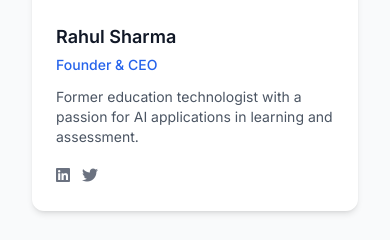
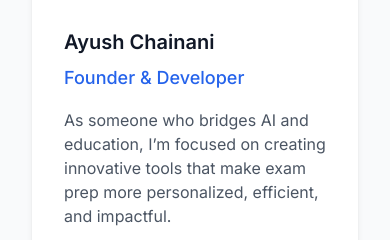
Before and after one commit to Codeayu/SmartExam, a Django app: page /about/ in a window 390 px wide. Shown: the part 2653-2893 px from the top of the page. Run offline with Django 5.2, Linux system fonts and the light colour scheme; some libraries are stand-ins or nearby versions.

Commit message:
updated the teams sections alos the links

```diff
--- a/core/templates/about.html
+++ b/core/templates/about.html
@@ -158,78 +158,26 @@
 <div class="container mx-auto px-4 mb-16">
     <h2 class="text-3xl font-bold text-gray-900 dark:text-white mb-6 text-center" data-aos="fade-up">Meet Our Team</h2>
     <p class="text-xl text-gray-700 dark:text-gray-300 mb-12 text-center max-w-3xl mx-auto" data-aos="fade-up" data-aos-delay="100">
-        Our diverse team combines expertise in artificial intelligence, education technology, and academic excellence
+        Transforming education with innovative AI technology
     </p>
 
-    <div class="grid grid-cols-1 md:grid-cols-2 lg:grid-cols-4 gap-8">
-        <!-- Team Member 1 -->
-        <div class="team-card bg-white dark:bg-gray-800 rounded-xl shadow-md overflow-hidden" data-aos="fade-up" data-aos-delay="100">
-            <div class="h-48 bg-gray-200 dark:bg-gray-700 image-container">
-                <img src="https://images.unsplash.com/photo-1560250097-0b93528c311a?ixlib=rb-4.0.3&ixid=MnwxMjA3fDB8MHxwaG90by1wYWdlfHx8fGVufDB8fHx8&auto=format&fit=crop&w=387&q=80"
+    <div class="flex justify-center">
+        <!-- Single Team Member -->
+        <div class="team-card bg-white dark:bg-gray-800 rounded-xl shadow-md overflow-hidden max-w-md" data-aos="fade-up" data-aos-delay="100">
+            <div class="h-99 bg-gray-200 dark:bg-gray-700 image-container">
+                <img src="https://ayushchainani.me/media/me.jpg"
                      alt="Team member"
                      class="w-full h-full object-cover image-zoom">
             </div>
-            <div class="p-6">
-                <h3 class="text-lg font-semibold text-gray-900 dark:text-white mb-1">Rahul Sharma</h3>
-                <p class="text-blue-600 dark:text-blue-400 text-sm font-medium mb-3">Founder & CEO</p>
-                <p class="text-gray-600 dark:text-gray-400 text-sm">Former education technologist with a passion for AI applications in learning and assessment.</p>
-                <div class="mt-4 flex space-x-3">
-                    <a href="#" class="text-gray-500 hover:text-blue-600 dark:hover:text-blue-400"><i class="fab fa-linkedin"></i></a>
-                    <a href="#" class="text-gray-500 hover:text-blue-600 dark:hover:text-blue-400"><i class="fab fa-twitter"></i></a>
-                </div>
-            </div>
-        </div>
-
-        <!-- Team Member 2 -->
-        <div class="team-card bg-white dark:bg-gray-800 rounded-xl shadow-md overflow-hidden" data-aos="fade-up" data-aos-delay="200">
-            <div class="h-48 bg-gray-200 dark:bg-gray-700 image-container">
-                <img src="https://images.unsplash.com/photo-1573496359142-b8d87734a5a2?ixlib=rb-4.0.3&ixid=MnwxMjA3fDB8MHxwaG90by1wYWdlfHx8fGVufDB8fHx8&auto=format&fit=crop&w=388&q=80"
-                     alt="Team member"
-                     class="w-full h-full object-cover image-zoom">
-            </div>
-            <div class="p-6">
-                <h3 class="text-lg font-semibold text-gray-900 dark:text-white mb-1">Priya Gupta</h3>
-                <p class="text-blue-600 dark:text-blue-400 text-sm font-medium mb-3">CTO</p>
-                <p class="text-gray-600 dark:text-gray-400 text-sm">AI researcher with expertise in natural language processing and machine learning for educational applications.</p>
-                <div class="mt-4 flex space-x-3">
-                    <a href="#" class="text-gray-500 hover:text-blue-600 dark:hover:text-blue-400"><i class="fab fa-linkedin"></i></a>
-                    <a href="#" class="text-gray-500 hover:text-blue-600 dark:hover:text-blue-400"><i class="fab fa-github"></i></a>
-                </div>
-            </div>
-        </div>
-
-        <!-- Team Member 3 -->
-        <div class="team-card bg-white dark:bg-gray-800 rounded-xl shadow-md overflow-hidden" data-aos="fade-up" data-aos-delay="300">
-            <div class="h-48 bg-gray-200 dark:bg-gray-700 image-container">
-                <img src="https://images.unsplash.com/photo-1568602471122-7832951cc4c5?ixlib=rb-4.0.3&ixid=MnwxMjA3fDB8MHxwaG90by1wYWdlfHx8fGVufDB8fHx8&auto=format&fit=crop&w=870&q=80"
-                     alt="Team member"
-                     class="w-full h-full object-cover image-zoom">
-            </div>
-            <div class="p-6">
-                <h3 class="text-lg font-semibold text-gray-900 dark:text-white mb-1">Vikram Patel</h3>
-                <p class="text-blue-600 dark:text-blue-400 text-sm font-medium mb-3">Head of Education</p>
-                <p class="text-gray-600 dark:text-gray-400 text-sm">Former university professor with deep experience in curriculum development and assessment methodologies.</p>
-                <div class="mt-4 flex space-x-3">
-                    <a href="#" class="text-gray-500 hover:text-blue-600 dark:hover:text-blue-400"><i class="fab fa-linkedin"></i></a>
-                    <a href="#" class="text-gray-500 hover:text-blue-600 dark:hover:text-blue-400"><i class="fab fa-twitter"></i></a>
-                </div>
-            </div>
-        </div>
-
-        <!-- Team Member 4 -->
-        <div class="team-card bg-white dark:bg-gray-800 rounded-xl shadow-md overflow-hidden" data-aos="fade-up" data-aos-delay="400">
-            <div class="h-48 bg-gray-200 dark:bg-gray-700 image-container">
-                <img src="https://images.unsplash.com/photo-1580489944761-15a19d654956?ixlib=rb-4.0.3&ixid=MnwxMjA3fDB8MHxwaG90by1wYWdlfHx8fGVufDB8fHx8&auto=format&fit=crop&w=461&q=80"
-                     alt="Team member"
-                     class="w-full h-full object-cover image-zoom">
-            </div>
-            <div class="p-6">
-                <h3 class="text-lg font-semibold text-gray-900 dark:text-white mb-1">Anjali Kumar</h3>
-                <p class="text-blue-600 dark:text-blue-400 text-sm font-medium mb-3">UX Design Lead</p>
-                <p class="text-gray-600 dark:text-gray-400 text-sm">Human-computer interaction specialist focused on creating intuitive educational experiences.</p>
-                <div class="mt-4 flex space-x-3">
-                    <a href="#" class="text-gray-500 hover:text-blue-600 dark:hover:text-blue-400"><i class="fab fa-linkedin"></i></a>
-                    <a href="#" class="text-gray-500 hover:text-blue-600 dark:hover:text-blue-400"><i class="fab fa-dribbble"></i></a>
+            <div class="p-8">
+                <h3 class="text-xl font-semibold text-gray-900 dark:text-white mb-2">Ayush Chainani</h3>
+                <p class="text-blue-600 dark:text-blue-400 text-lg font-medium mb-4">Founder & Developer</p>
+                <p class="text-gray-600 dark:text-gray-400">As someone who bridges AI and education, I’m focused on creating innovative tools that make exam prep more personalized, efficient, and impactful.</p>
+                <div class="mt-6 flex space-x-4">
+                    <a href="https://www.linkedin.com/in/ayushchainani/" target="_blank" class="text-gray-500 hover:text-blue-600 dark:hover:text-blue-400 transition-colors"><i class="fab fa-linkedin fa-lg"></i></a>
+                    <a href="https://github.com/Codeayu" target="_blank" class="text-gray-500 hover:text-blue-600 dark:hover:text-blue-400 transition-colors"><i class="fab fa-github fa-lg"></i></a>
+                    <a href="https://www.instagram.com/ayushh__210/" target="_blank" class="text-gray-500 hover:text-blue-600 dark:hover:text-blue-400 transition-colors"><i class="fab fa-instagram fa-lg"></i></a>
+                    <a href="https://ayushchainani.me" target="_blank" class="text-gray-500 hover:text-blue-600 dark:hover:text-blue-400 transition-colors"><i class="fas fa-globe fa-lg"></i></a>
                 </div>
             </div>
         </div>
--- a/core/templates/contact.html
+++ b/core/templates/contact.html
@@ -94,7 +94,7 @@
             </div>
             <h3 class="font-semibold text-gray-900 dark:text-white text-lg mb-2">Sales Inquiries</h3>
             <p class="text-gray-600 dark:text-gray-400 mb-4">Interested in team licenses or enterprise plans?</p>
-            <a href="mailto:codehack.infotech@gmail.com" class="text-green-600 dark:text-green-400 font-medium">salescodehack.infotech@gmail.com</a>
+            <a href="mailto:codehack.infotech@gmail.com" class="text-green-600 dark:text-green-400 font-medium">codehack.infotech@gmail.com</a>
         </div>
 
         <!-- Feedback & Suggestions -->
@@ -104,7 +104,7 @@
             </div>
             <h3 class="font-semibold text-gray-900 dark:text-white text-lg mb-2">Feedback</h3>
             <p class="text-gray-600 dark:text-gray-400 mb-4">Share your suggestions or report issues</p>
-            <a href="mailto:codehack.infotech@gmail.com" class="text-purple-600 dark:text-purple-400 font-medium">feedbackcodehack.infotech@gmail.com</a>
+            <a href="mailto:codehack.infotech@gmail.com" class="text-purple-600 dark:text-purple-400 font-medium">codehack.infotech@gmail.com</a>
         </div>
     </div>
 </div>
--- a/core/views.py
+++ b/core/views.py
@@ -3,6 +3,7 @@ from django.contrib import messages
 import os
 import sys
 import logging
+import time
 
 # Configure logging
 logging.basicConfig(level=logging.INFO)
@@ -260,24 +261,38 @@ def register(request):
         lastnm = request.POST.get('last_name')
         username = request.POST.get('username')
         password = request.POST.get('password')
-
         email = request.POST.get('email')
         dob = request.POST.get('dob')
         college = request.POST.get('college')
         address = request.POST.get('address')
         mob = request.POST.get('mob')
 
-        # check user is already exists
-        if Customuser.objects.filter(username=username).exists():
-            return render(request, 'register.html', {'error': 'Username already exists.'})
-        if Customuser.objects.filter(email=email).exists():
-            return render(request, 'register.html', {'error': 'Email already exists.'})
-        if Customuser.objects.filter(mob=mob).exists():
-            return render(request, 'register.html', {'error': 'Mobile number already exists.'})
+        # Optimize database queries - combine them into a single query with OR conditions
+        from django.db.models import Q
+        existing_user = Customuser.objects.filter(
+            Q(username=username) | Q(email=email) | Q(mob=mob)
+        ).values('username', 'email', 'mob').first()
 
-        else:
-            # Create a new user
-            user = Customuser.objects.create_user(
+        if existing_user:
+            error_message = ''
+            if existing_user.get('username') == username:
+                error_message = 'Username already exists.'
+            elif existing_user.get('email') == email:
+                error_message = 'Email already exists.'
+            elif existing_user.get('mob') == mob:
+                error_message = 'Mobile number already exists.'
+
+            return render(request, 'register.html', {'error': error_message})
+
+        # Create a new user in a try-except block to handle potential database issues
+        try:
+            # Close any existing connections before creating the user
+            from django.db import connections
+            for conn in connections.all():
+                conn.close()
+
+            # Create user without immediately saving - we'll save once to reduce DB operations
+            user = Customuser(
                 first_name=firstnm,
                 last_name=lastnm,
                 username=username,
@@ -288,57 +303,105 @@ def register(request):
                 mob=mob
             )
             user.set_password(password)  # Hash the password
-            # Save the user to the database
+            # Save the user to the database (single operation)
             user.save()
 
-            # Send welcome email
-            try:
-                from django.core.mail import send_mail
-                from django.template.loader import render_to_string
-                from django.utils.html import strip_tags
+            # Send welcome email in a background thread to not block the response
+            from threading import Thread
 
-                subject = f"Welcome to SmartExam, {firstnm}!"
-                html_message = render_to_string('emails/welcome_email.html', {
-                    'user': user,
-                    'site_name': 'SmartExam',
-                })
-                plain_message = strip_tags(html_message)
-                from_email = settings.DEFAULT_FROM_EMAIL
-                to_email = email
+            def send_welcome_email_async(user_obj, first_name, to_email):
+                try:
+                    from django.core.mail import send_mail
+                    from django.template.loader import render_to_string
+                    from django.utils.html import strip_tags
 
-                send_mail(
-                    subject,
-                    plain_message,
-                    from_email,
-                    [to_email],
-                    html_message=html_message,
-                    fail_silently=True
-                )
-            except Exception as e:
-                # Log the error but continue with registration
-                print(f"Error sending welcome email: {str(e)}")
+                    subject = f"Welcome to SmartExam, {first_name}!"
+                    html_message = render_to_string('emails/welcome_email.html', {
+                        'user': user_obj,
+                        'site_name': 'SmartExam',
+                    })
+                    plain_message = strip_tags(html_message)
+                    from_email = settings.DEFAULT_FROM_EMAIL
 
+                    send_mail(
+                        subject,
+                        plain_message,
+                        from_email,
+                        [to_email],
+                        html_message=html_message,
+                        fail_silently=True
+                    )
+                except Exception as e:
+                    logger.error(f"Error sending welcome email: {str(e)}")
+
+            # Start email sending in background thread
+            email_thread = Thread(
+                target=send_welcome_email_async,
+                args=(user, firstnm, email)
+            )
+            email_thread.daemon = True  # Set as daemon so it doesn't block application shutdown
+            email_thread.start()
+
+            # Show success message and redirect to login
             return render(request, 'login.html', {'message': 'User registered successfully! Please check your email for login details.'})
 
+        except Exception as e:
+            logger.error(f"Registration error: {str(e)}")
+            return render(request, 'register.html', {'error': f'Registration failed. Please try again later.'})
+
     return render(request, 'register.html')
-
 
 def login1(request):
     if request.method == 'POST':
         username = request.POST.get('username')
         password = request.POST.get('password')
 
-        user = authenticate(username=username, password=password)
-        if user is not None:
-            login(request, user)
-            messages.success(request, f'Welcome back, {username}!')
-            return redirect('home')  # Replace '/' with your actual home URL
-        else:
-            messages.error(request, 'Invalid username or password')
+        # Close any existing connections before authentication to free up resources
+        from django.db import connections
+        for conn in connections.all():
+            conn.close()
+
+        try:
+            # Use a more direct authentication approach to reduce query count
+            from django.contrib.auth import get_user_model
+            from django.contrib.auth.hashers import check_password
+
+            User = get_user_model()
+
+            # Single query to fetch the user
+            try:
+                user = User.objects.get(username=username)
+                password_valid = check_password(password, user.password)
+
+                if password_valid:
+                    # Login without creating unnecessary DB operations
+                    from django.contrib.auth import login
+                    login(request, user)
+
+                    # Update session data directly to avoid additional DB writes
+                    current_time = time.time()
+                    request.session['last_activity'] = current_time
+                    request.session['last_activity_update'] = current_time
+
+                    # Don't save session immediately, let it be saved when response completes
+                    # This allows batching session writes
+
+                    # Success message
+                    messages.success(request, f'Welcome back, {username}!')
+                    return redirect('home')
+                else:
+                    messages.error(request, 'Invalid username or password')
+                    return redirect('login1')
+            except User.DoesNotExist:
+                messages.error(request, 'Invalid username or password')
+                return redirect('login1')
+
+        except Exception as e:
+            logger.error(f"Login error: {str(e)}")
+            messages.error(request, 'A system error occurred. Please try again.')
             return redirect('login1')
 
     return render(request, 'login.html')
-
 
 def logout_view(request):
     logout(request)
```
Also changed, not shown: core/middleware.py (+75 -22 lines), core/templates/home.html (+6 -4 lines), smartexam/settings.py (+6 -5 lines).
